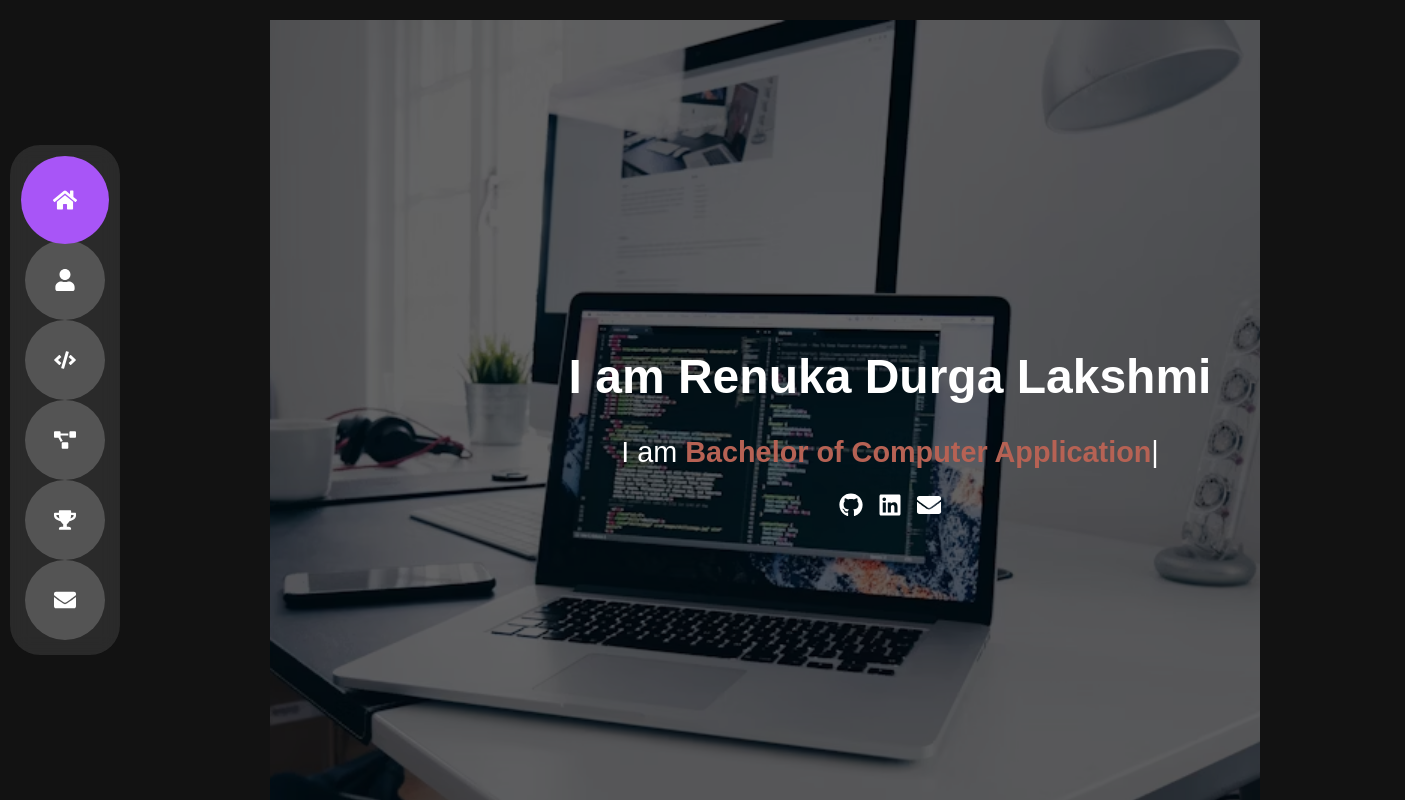
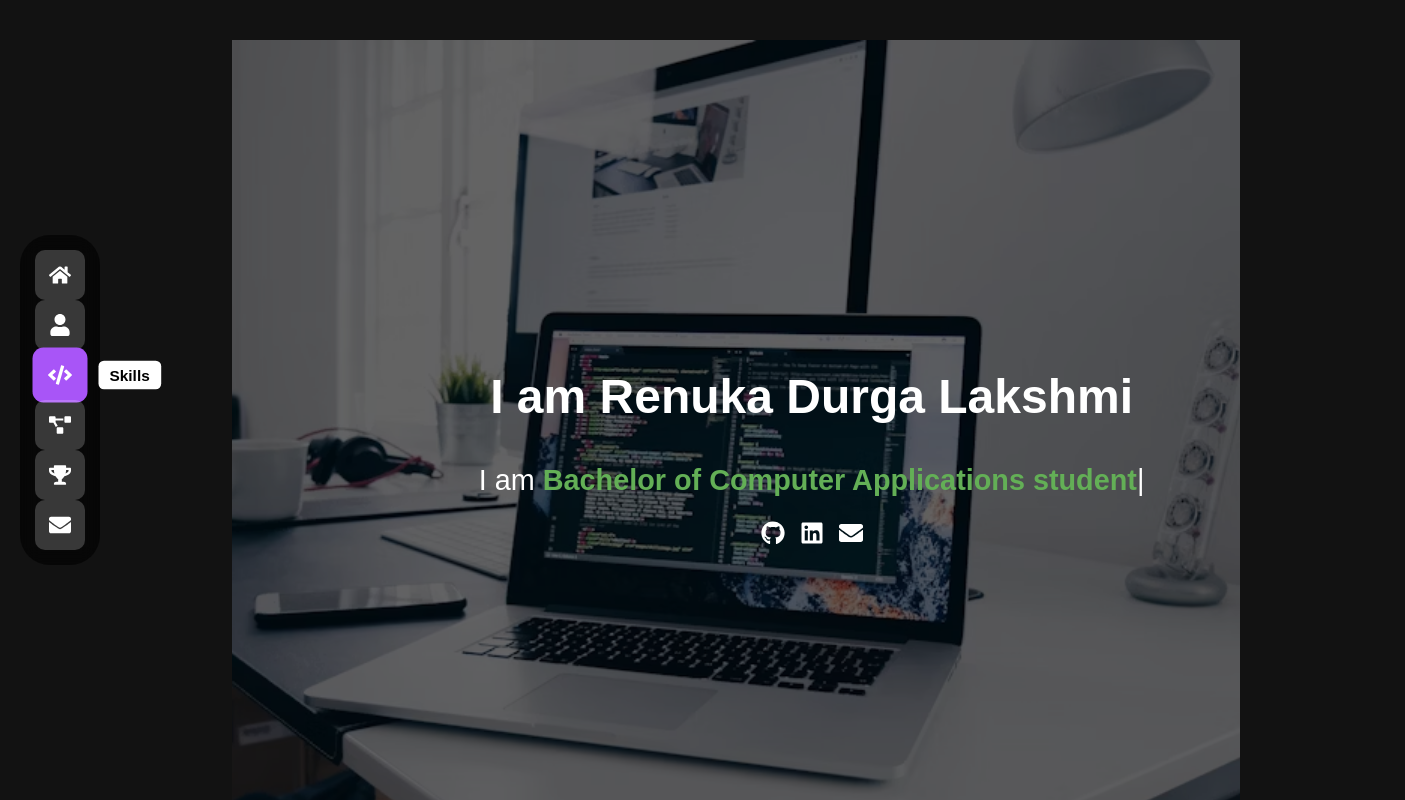
Before and after one commit to RenukaChowdary96/Portfolio, a React (Create React App) app: page / in a window 1280 px wide. Shown: the top 800 px of the page, 1405 px wide, since content can reach past the window. Built offline with nearby package versions, Linux system fonts and the light colour scheme.

Commit message:
single page sucessfully

```diff
--- a/src/App.js
+++ b/src/App.js
@@ -1,11 +1,9 @@
 import React, { useState, useEffect } from "react";
-import { BrowserRouter as Router, Routes, Route } from "react-router-dom";
 import Preloader from "./components/Preloder";
 import Sidebar from "./components/Sidebar";
-
 import Home from "./pages/Home";
 import About from "./pages/About";
-import Skills from "./pages/Skills"; // Import Skills Page
+import Skills from "./pages/Skills";
 import Projects from "./pages/Projects";
 import Achievements from "./pages/Achievements";
 import Contact from "./pages/Contact";
@@ -19,25 +17,36 @@ function App() {
   }, []);
 
   return (
-    <Router>
+    <>
       {loading ? (
         <Preloader />
       ) : (
         <div className="app">
           <Sidebar />
           <div className="content">
-            <Routes>
-              <Route path="/" element={<Home />} />
-              <Route path="/about" element={<About />} />
-              <Route path="/skills" element={<Skills />} /> {/* Added Skills Route */}
-              <Route path="/projects" element={<Projects />} />
-              <Route path="/achievements" element={<Achievements />} />
-              <Route path="/contact" element={<Contact />} />
-            </Routes>
+            {/* Each section has an ID for scrolling */}
+            <section id="home">
+              <Home />
+            </section>
+            <section id="about">
+              <About />
+            </section>
+            <section id="skills">
+              <Skills />
+            </section>
+            <section id="projects">
+              <Projects />
+            </section>
+            <section id="achievements">
+              <Achievements />
+            </section>
+            <section id="contact">
+              <Contact />
+            </section>
           </div>
         </div>
       )}
-    </Router>
+    </>
   );
 }
 
--- a/src/components/Sidebar.js
+++ b/src/components/Sidebar.js
@@ -1,48 +1,61 @@
-import React from "react";
-import { Link, useLocation } from "react-router-dom";
-import { FaHome, FaUser, FaProjectDiagram, FaTrophy, FaEnvelope, FaCode } from "react-icons/fa"; // Added FaCode for Skills Icon
+import React, { useState, useEffect } from "react";
+import { FaHome, FaUser, FaCode, FaProjectDiagram, FaTrophy, FaEnvelope } from "react-icons/fa";
 import "../styles/Sidebar.css";
 
 const Sidebar = () => {
-  const location = useLocation();
+  const [activeSection, setActiveSection] = useState("home");
+
+  useEffect(() => {
+    const handleScroll = () => {
+      const sections = ["home", "about", "skills", "projects", "achievements", "contact"];
+      for (let i = 0; i < sections.length; i++) {
+        const section = document.getElementById(sections[i]);
+        if (section) {
+          const rect = section.getBoundingClientRect();
+          if (rect.top <= window.innerHeight / 2 && rect.bottom >= window.innerHeight / 2) {
+            setActiveSection(sections[i]);
+            break;
+          }
+        }
+      }
+    };
+
+    window.addEventListener("scroll", handleScroll);
+    return () => window.removeEventListener("scroll", handleScroll);
+  }, []);
 
   return (
     <div className="sidebar">
       <ul>
-        <li className={location.pathname === "/" ? "active" : ""}>
-          <Link to="/">
+        <li className={activeSection === "home" ? "active" : ""}
+            onClick={() => document.getElementById("home").scrollIntoView({ behavior: "smooth" })}>
           <FaHome />
-          </Link>
+          <span className={`sidebar-text ${activeSection === "home" ? "visible" : ""}`}>Home</span>
         </li>
-
-        <li className={location.pathname === "/about" ? "active" : ""}>
-          <Link to="/about">
+        <li className={activeSection === "about" ? "active" : ""}
+            onClick={() => document.getElementById("about").scrollIntoView({ behavior: "smooth" })}>
           <FaUser />
-          </Link>
+          <span className={`sidebar-text ${activeSection === "about" ? "visible" : ""}`}>About</span>
         </li>
-
-        <li className={location.pathname === "/skills" ? "active" : ""}>
-          <Link to="/skills">
+        <li className={activeSection === "skills" ? "active" : ""}
+            onClick={() => document.getElementById("skills").scrollIntoView({ behavior: "smooth" })}>
           <FaCode />
-          </Link>
+          <span className={`sidebar-text ${activeSection === "skills" ? "visible" : ""}`}>Skills</span>
         </li>
-
-        <li className={location.pathname === "/projects" ? "active" : ""}>
-          <Link to="/projects">
+        <li className={activeSection === "projects" ? "active" : ""}
+            onClick={() => document.getElementById("projects").scrollIntoView({ behavior: "smooth" })}>
           <FaProjectDiagram />
-          </Link>
+          <span className={`sidebar-text ${activeSection === "projects" ? "visible" : ""}`}>Projects</span>
         </li>
-
-        <li className={location.pathname === "/achievements" ? "active" : ""}>
-          <Link to="/achievements">
+        <li className={activeSection === "achievements" ? "active" : ""}
+            onClick={() => document.getElementById("achievements").scrollIntoView({ behavior: "smooth" })}>
           <FaTrophy />
-          </Link>
+          <span className={`sidebar-text ${activeSection === "achievements" ? "visible" : ""}`}>Achievements</span>
         </li>
-
-        <li className={location.pathname === "/contact" ? "active" : ""}>
-          <Link to="/contact">
+        <li className={activeSection === "contact" ? "active" : ""}
+            onClick={() => document.getElementById("contact").scrollIntoView({ behavior: "smooth" })}>
           <FaEnvelope />
-          </Link>
+          <span className={`sidebar-text ${activeSection === "contact" ? "visible" : ""}`}>Contact</span>
         </li>
       </ul>
     </div>
--- a/src/index.css
+++ b/src/index.css
@@ -11,3 +11,10 @@ code {
   font-family: source-code-pro, Menlo, Monaco, Consolas, 'Courier New',
     monospace;
 }
+.main-container {
+  width: 90%;  /* Increase the width to occupy more space */
+  margin-left: -5%; /* Shift content slightly to the left */
+  display: flex;
+  align-items: center;
+  justify-content: center;
+}
--- a/src/styles/App.css
+++ b/src/styles/App.css
@@ -51,3 +51,24 @@
     padding: 0;
     font-family: "Poppins", sans-serif;
   }
+  html {
+    scroll-behavior: smooth;
+  }
+
+  .content {
+    width: 100%;
+  }
+
+  section {
+    height: 100vh; /* Each section takes full screen height */
+    display: flex;
+    align-items: center;
+    justify-content: center;
+    padding: 20px;
+  }
+
+  .content {
+    margin-left: 15%;  /* Moves content 5% to the left */
+    width: 95%;  /* Increase width to take more screen space */
+    transition: all 0.3s ease-in-out;  /* Smooth transition */
+}
--- a/src/styles/Sidebar.css
+++ b/src/styles/Sidebar.css
@@ -1,9 +1,11 @@
+/* Sidebar Container */
 .sidebar {
   position: fixed;
   left: 20px;
   top: 50%;
   transform: translateY(-50%);
   background: rgba(0, 0, 0, 0.6);
+  backdrop-filter: blur(10px);
   border-radius: 30px;
   padding: 15px;
   display: flex;
@@ -11,13 +13,15 @@
   gap: 20px;
 }
 
+/* Sidebar List */
 .sidebar ul {
   list-style: none;
   padding: 0;
   margin: 0;
 }
 
-  .sidebar ul li {
+/* Sidebar Items */
+.sidebar li {
   width: 50px;
   height: 50px;
   display: flex;
@@ -26,54 +30,39 @@
   font-size: 22px;
   background: rgba(255, 255, 255, 0.2);
   color: white;
-    border-radius: 50%;
+  border-radius: 10px;
   cursor: pointer;
-    transition: 0.3s;
+  transition: all 0.3s ease-in-out;
+  position: relative;
 }
 
-  .sidebar ul li:hover,
-  .sidebar ul li.active {
-    background: #a855f7; /* Purple highlight */
+/* Hover & Active State */
+.sidebar li:hover,
+.sidebar li.active {
+  background: #a855f7; /* Purple Highlight */
   color: white;
   transform: scale(1.1);
 }
-  .sidebar {
-    background: rgba(255, 255, 255, 0.1); /* Semi-transparent */
-    backdrop-filter: blur(10px);
-  }
-  .sidebar {
-    position: fixed;
-    left: 10px;
-    top: 50%;
-    transform: translateY(-50%);
-    display: flex;
-    flex-direction: column;
-    gap: 20px;
+
+/* Sidebar Text (Initially Hidden) */
+.sidebar li span {
+  position: absolute;
+  left: 60px;
+  background: white;
+  color: black;
+  padding: 5px 10px;
+  border-radius: 5px;
+  font-size: 14px;
+  font-weight: bold;
+  white-space: nowrap;
+  opacity: 0;
+  transform: translateX(-10px);
+  transition: opacity 0.3s ease, transform 0.3s ease;
 }
 
-  .sidebar ul {
-    list-style: none;
-    padding: 0;
-    margin: 0;
+/* Show Text on Active/Hover */
+.sidebar li:hover span,
+.sidebar li.active span {
+  opacity: 1;
+  transform: translateX(0);
 }
-
-  .sidebar li {
-    background: #333;
-    padding: 15px;
-    border-radius: 50%;
-    color: white;
-    cursor: pointer;
-    transition: 0.3s;
-  }
-
-  .sidebar li a {
-    text-decoration: none;
-    color: white;
-    display: flex;
-    justify-content: center;
-    align-items: center;
-  }
-
-  .sidebar li.active {
-    background: purple; /* Active item color */
-  }
```
Lines whose indentation alone changed are shown as unchanged.
